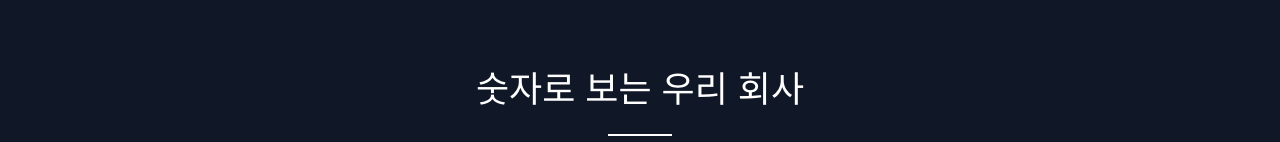
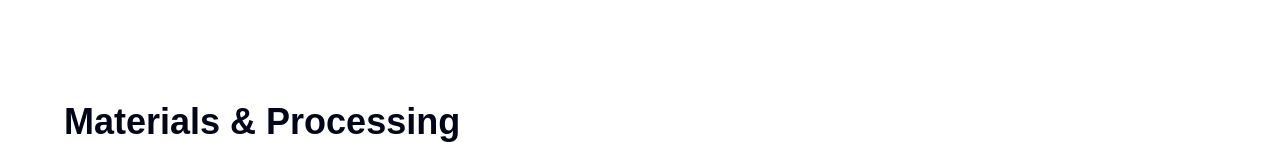
Before and after one commit to kdsolution3744/kdsolution-web, a Next.js app: page / in a window 1280 px wide. Shown: the part 810-952 px from the top of the page. Built offline with nearby package versions, Linux system fonts and the light colour scheme; a web font is replaced by a local one.

Commit message:
chore : 통계 섹션 제외

```diff
--- a/src/app/page.tsx
+++ b/src/app/page.tsx
@@ -1,13 +1,12 @@
 import ContactSection from "@/sections/main/contactSection";
 import LinkSection from "@/sections/main/linkSection";
 import MainSection from "@/sections/main/mainSection";
-import StatisticsSection from "@/sections/main/statisticsSection";
 
 export default function Home() {
   return (
     <div>
       <MainSection />
-      <StatisticsSection />
+      {/* <StatisticsSection /> */}
       <LinkSection />
       {/* <MapSection /> */}
       <ContactSection />
```
